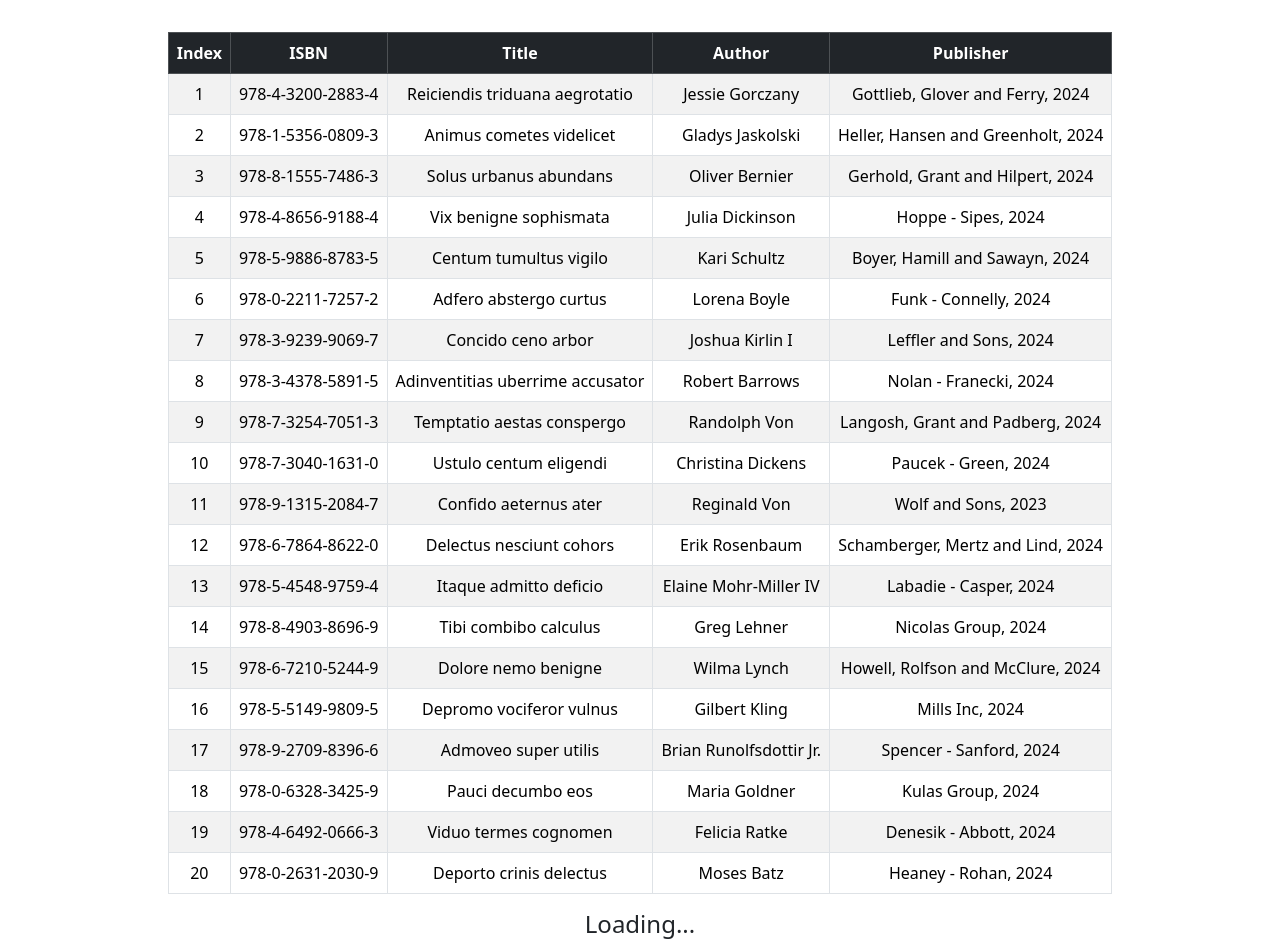
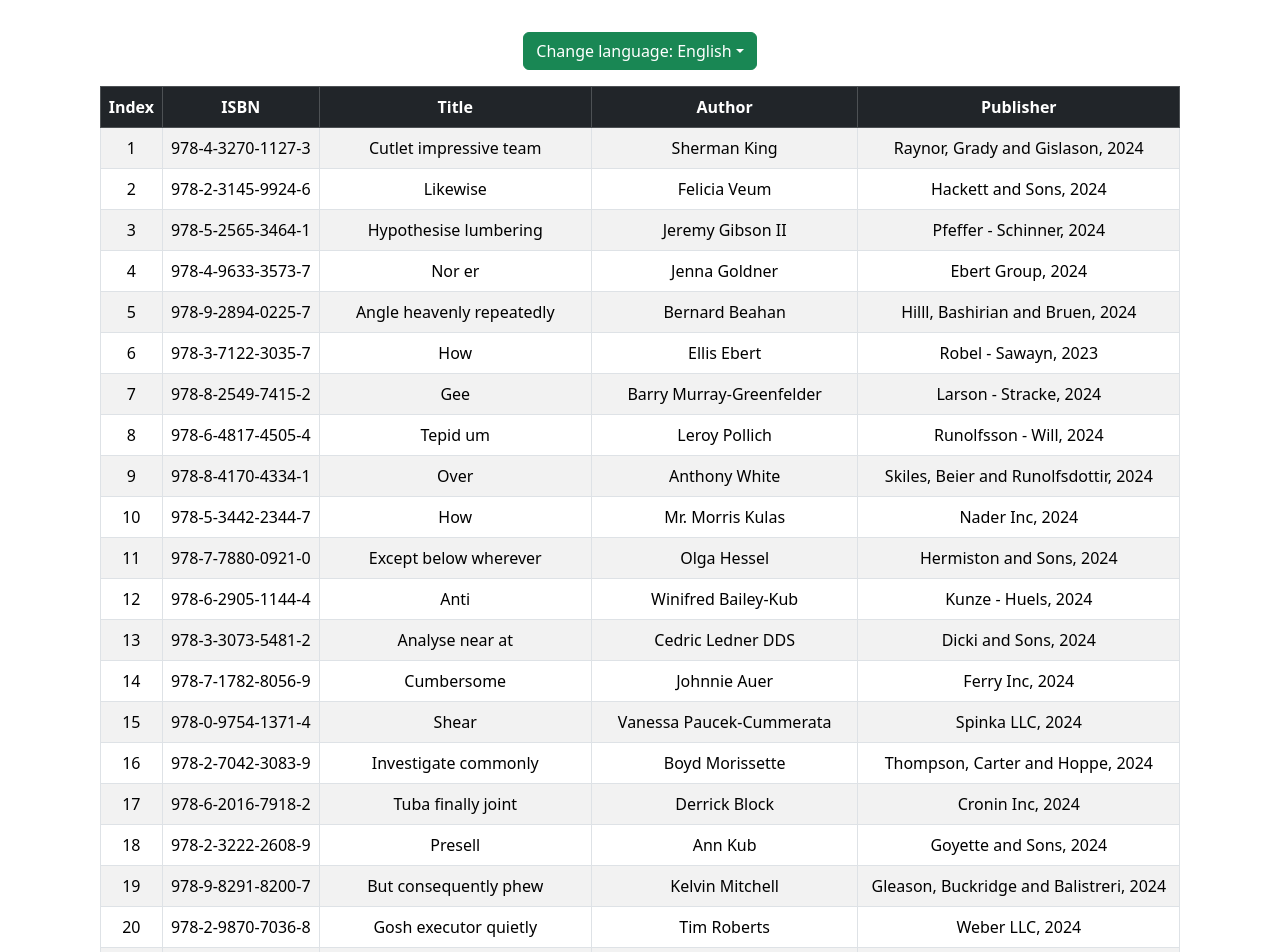
Before and after one commit to Oksana-bondareva/books-info, a React (Vite) app: page / in a window 1280 px wide. Shown: the top 952 px of the page. Built offline with nearby package versions, Linux system fonts and the light colour scheme.

Commit message:
feat: add languages

```diff
--- a/package.json
+++ b/package.json
@@ -20,6 +20,7 @@
   },
   "devDependencies": {
     "@eslint/js": "^9.13.0",
+    "@types/node": "^22.10.0",
     "@types/react": "^18.3.12",
     "@types/react-dom": "^18.3.1",
     "@vitejs/plugin-react": "^4.3.3",
--- a/src/components/BooksTable.tsx
+++ b/src/components/BooksTable.tsx
@@ -1,8 +1,9 @@
 import { useEffect, useState } from "react";
-import { Container, Table } from "react-bootstrap";
+import { Container, Table, Dropdown } from "react-bootstrap";
 import { Book } from "../types/types";
-import { faker } from '@faker-js/faker';
+import { de, fr, Faker, en, faker } from '@faker-js/faker';
 import InfiniteScroll from "react-infinite-scroll-component";
+import { useLanguage } from "../context/LanguageProvider";
 
 const capitalizeTitle = (title: string) => {
     return title.charAt(0).toUpperCase() + title.slice(1);
@@ -20,11 +21,21 @@ const generateISBN = () => {
     return parts.join('-');
 };
 
-const generateRandomBooks = ( page: number ): Book[] => {
+const languages: { [key: string]: string } = {
+    en: 'English',
+    fr: 'French',
+    de: 'German',
+};
+
+const generateRandomBooks = ( page: number, language: string ): Book[] => {
+    const faker = new Faker({
+        locale: language === 'fr' ? [fr] : language === 'de' ? [de] : [en],
+    });
+
     return Array.from({ length: 20 }, (_, index) => ({
         index: page * 20 + index + 1,
         isbn: generateISBN(),
-        title: capitalizeTitle(faker.lorem.words()),
+        title: capitalizeTitle(faker.word.words()),
         author: faker.person.fullName(),
         publisher: `${faker.company.name()}, ${faker.date.past().getFullYear()}`,
     }));
@@ -33,21 +44,34 @@ const generateRandomBooks = ( page: number ): Book[] => {
 const BooksTable = () => {
     const [books, setBooks] = useState<Book[]>([]);
     const [page, setPage] = useState(0);
+    const { language, setLanguage } = useLanguage();
 
     useEffect(() => {
-        setBooks(generateRandomBooks(0));
-    }, []);
+        setBooks(generateRandomBooks(0, language));
+    }, [language]);
 
     const fetchMoreBooks = () => {
         setPage(prevPage => {
             const nextPage = prevPage + 1;
-            setBooks(prevBooks => [...prevBooks, ...generateRandomBooks( nextPage )]);
+            setBooks(prevBooks => [...prevBooks, ...generateRandomBooks( nextPage, language )]);
             return nextPage;
         });
     };
 
     return (
         <Container>
+           <Dropdown className="mb-3" onSelect={(e) => setLanguage(e || 'en')}>
+                <Dropdown.Toggle variant="success">
+                    Change language: {languages[language] || 'English'}
+                </Dropdown.Toggle>
+                <Dropdown.Menu>
+                    {Object.entries(languages).map(([key, value]) => (
+                        <Dropdown.Item key={key} eventKey={key}>
+                            {value}
+                        </Dropdown.Item>
+                    ))}
+                </Dropdown.Menu>
+            </Dropdown>
             <InfiniteScroll
                 dataLength={books.length}
                 next={fetchMoreBooks}
--- /dev/null
+++ b/src/context/LanguageProvider.tsx
@@ -0,0 +1,22 @@
+import React, { createContext, useContext, useState } from 'react';
+import { LanguageContextType, LanguageProviderProps } from '../types/types';
+
+const LanguageContext = createContext<LanguageContextType | undefined>(undefined);
+
+export const useLanguage = () => {
+    const context = useContext(LanguageContext);
+    if (context === undefined) {
+        throw new Error('useLanguage must be used within a LanguageProvider');
+    }
+    return context;
+};
+
+export const LanguageProvider: React.FC<LanguageProviderProps> = ({ children }) => {
+    const [language, setLanguage] = useState('en_US');
+
+    return (
+        <LanguageContext.Provider value={{ language, setLanguage }}>
+            {children}
+        </LanguageContext.Provider>
+    );
+};
--- a/src/main.tsx
+++ b/src/main.tsx
@@ -3,9 +3,12 @@ import { createRoot } from 'react-dom/client';
 import './index.css';
 import App from './App.tsx';
 import 'bootstrap/dist/css/bootstrap.min.css';
+import { LanguageProvider } from './context/LanguageProvider.tsx';
 
 createRoot(document.getElementById('root')!).render(
-  <StrictMode>
-    <App />
-  </StrictMode>,
+    <StrictMode>
+        <LanguageProvider>
+            <App />
+        </LanguageProvider>
+    </StrictMode>,
 )
```
Also changed, not shown: src/types/types.ts (+11 -0 lines), 1 other file (tests, documents, lock files or other folders).
